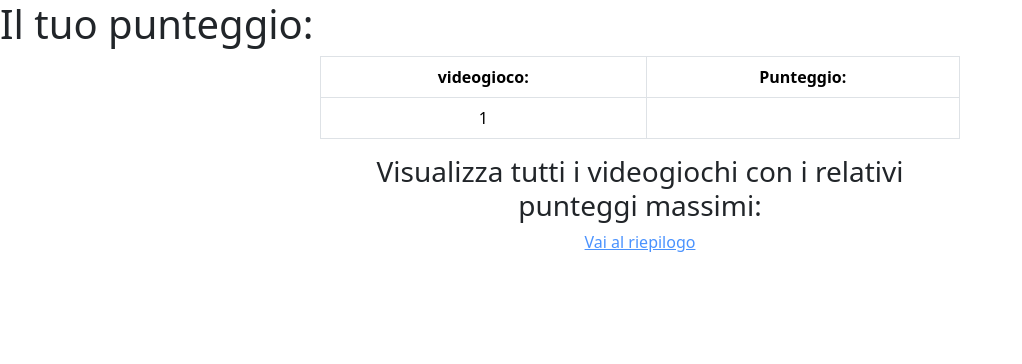
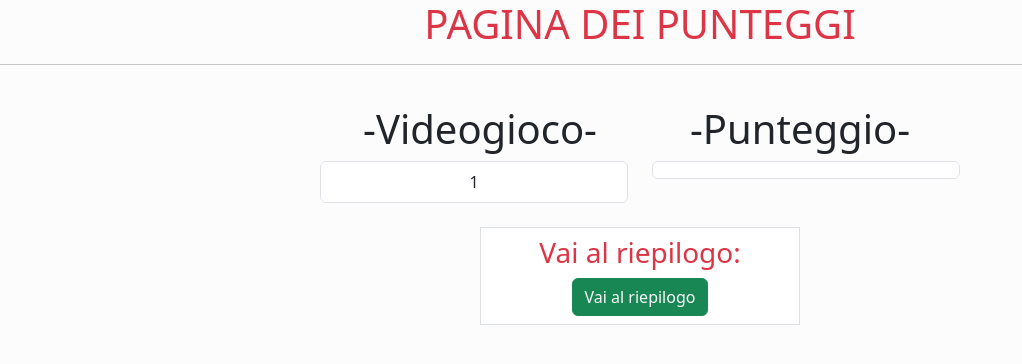
Before and after one commit to CosiBassi646/es32php, a PHP site: page /action.php?nomeGioco=1 in a window 1280 px wide. Shown: the top 364 px of the page, without its empty margins (0-1022 px from the left). Run offline with PHP 8.4, Linux system fonts and the light colour scheme; data that the repository does not hold is empty.

Commit message:
esercizio completato

```diff
--- a/action.php
+++ b/action.php
@@ -14,8 +14,10 @@
     <title>Pagina di riepilogo</title>
     <link href="https://cdn.jsdelivr.net/npm/bootstrap@5.3.3/dist/css/bootstrap.min.css" rel="stylesheet" integrity="sha384-QWTKZyjpPEjISv5WaRU9OFeRpok6YctnYmDr5pNlyT2bRjXh0JMhjY6hW+ALEwIH" crossorigin="anonymous">
   </head>
-  <body>
-    <h1>Il tuo punteggio:</h1>
+  <body class="bg-light-subtle">
+    <h1 class="text-danger text-center">PAGINA DEI PUNTEGGI</h1>
+    <hr>
+    <br>
     <?php
         $nomeGioco = $_GET['nomeGioco'];
         $punteggio = $_GET['punteggio'];
@@ -26,20 +28,46 @@
         }
     ?>
      <div class="w-50 mx-auto my-auto text-center">
-          <table class="table text-center table-bordered">
-              <tr>
-                  <th>videogioco:</th>
-                  <th>Punteggio:</th>
-              </tr>
-                <tr>
-              <?php
-                echo"<td> $nomeGioco</td>";
-                echo"<td>$punteggio</td>";
-              ?>
-              </tr>
-          </table>
-          <h3>Visualizza tutti i videogiochi con i relativi punteggi massimi: </h3>
-          <p><a class="link-opacity-75" href="./riepilogo.php">Vai al riepilogo</a></p>
+                <div class="container text-center">
+                  <div class="row">
+                    <div class="col">
+                      <h1>-Videogioco-</h1>
+                    </div>
+                    <div class="col">
+                      <h1>-Punteggio-</h1>
+                    </div>
+                  </div>
+                </div>
+                <div class="row">
+                  <div class="col">
+                  <ul class="list-group">
+                    <?php //
+                      foreach ($_SESSION['punteggiUtenti'] as $gioco => $punteggio) {
+                        echo '<li class="list-group-item">';
+                        echo $gioco; // Stampa Gioco
+                        echo '</li>';
+                      }
+                    ?>
+                  </div>
+                  <div class="col">
+                  <ul class="list-group">
+                    <?php
+                      foreach ($_SESSION['punteggiUtenti'] as $gioco => $punteggio) {
+                        echo '<li class="list-group-item">';
+                        echo $punteggio; // Stampa  Punteggio
+                        echo '</li>';
+                      }
+                    ?>
+                  </div>
+                </div>
+              </div>
+              </ul>
+              <br>
+          <div class="w-25 mx-auto my-auto text-center bg-white border">
+            <h3 class="text-danger mt-2">Vai al riepilogo: </h3>
+            <button class="btn btn-success mb-2"><a class="link-light link-underline-opacity-0" href="./riepilogo.php">Vai al riepilogo</a></button>
+          </div>
+
     <script src="https://cdn.jsdelivr.net/npm/bootstrap@5.3.3/dist/js/bootstrap.bundle.min.js" integrity="sha384-YvpcrYf0tY3lHB60NNkmXc5s9fDVZLESaAA55NDzOxhy9GkcIdslK1eN7N6jIeHz" crossorigin="anonymous"></script>
   </body>
 </html>
--- a/index.php
+++ b/index.php
@@ -9,7 +9,7 @@
     <title>Bootstrap demo</title>
     <link href="https://cdn.jsdelivr.net/npm/bootstrap@5.3.3/dist/css/bootstrap.min.css" rel="stylesheet" integrity="sha384-QWTKZyjpPEjISv5WaRU9OFeRpok6YctnYmDr5pNlyT2bRjXh0JMhjY6hW+ALEwIH" crossorigin="anonymous">
   </head>
-  <body>
+  <body class="bg-light-subtle">
     <h1 class="text-danger text-center">Punteggi Videogiochi</h1>
     <div class="w-50 mx-auto my-auto">
     <form action="./action.php">
```
Also changed, not shown: riepilogo.php (+24 -12 lines).
